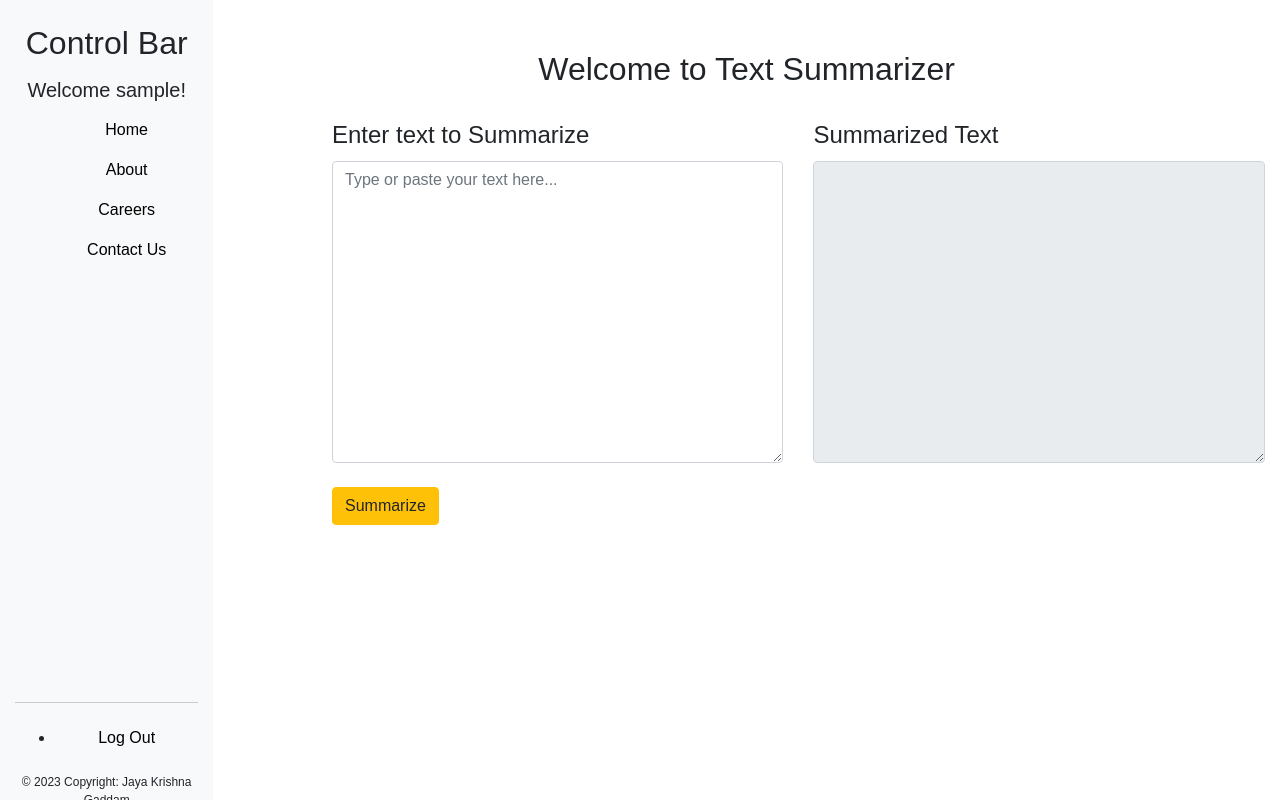
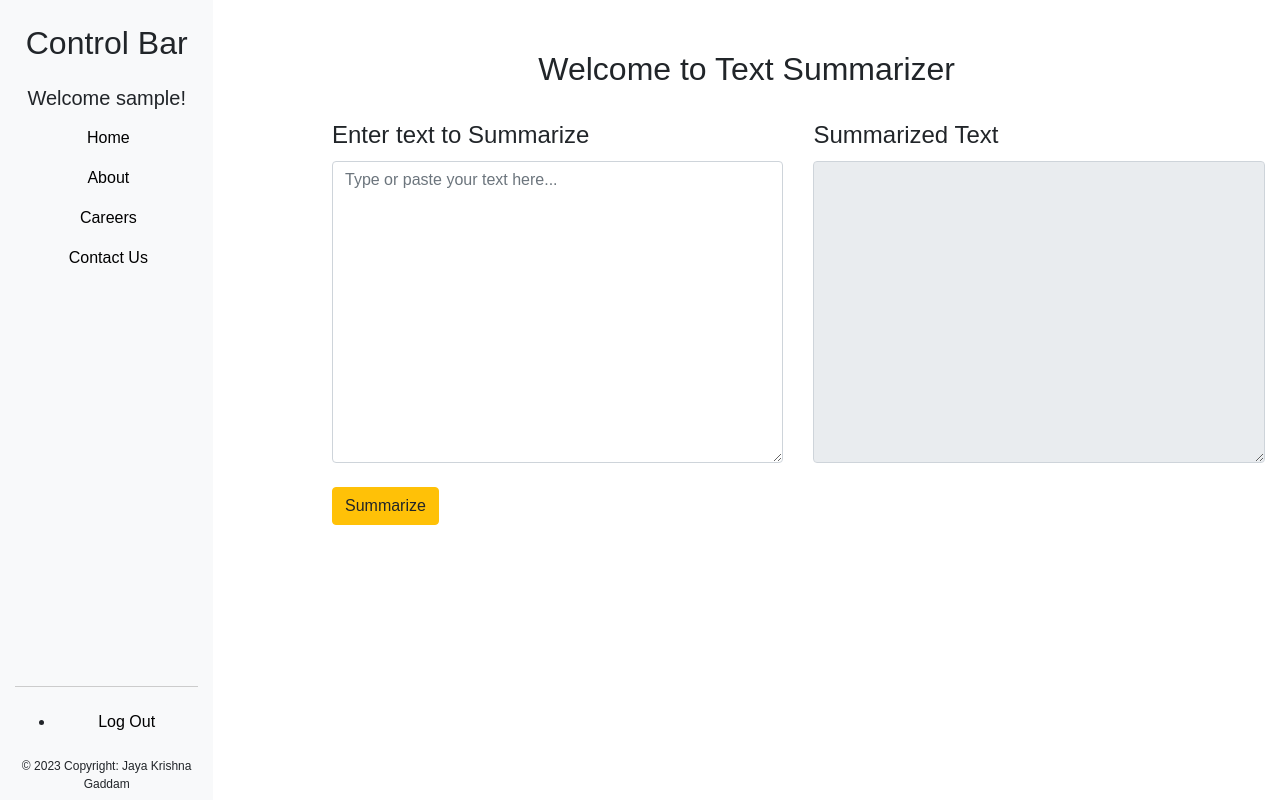
Before and after one commit to jayakrishnagaddam/Text-Summarization, a Flask app: a page that uses templates/homepage.html in a window 1280 px wide. Run offline with Flask 3, Linux system fonts and the light colour scheme; some libraries are stand-ins or nearby versions.

Commit message:
enhanced

```diff
--- a/requirements.txt
+++ b/requirements.txt
@@ -4,3 +4,4 @@ flask-pymongo
 transformers
 pipeline
 Tensorflow
+PyTorch
--- a/templates/homepage.html
+++ b/templates/homepage.html
@@ -89,9 +89,9 @@
             <!-- Left Sidebar -->
             <div class="col-md-2 bg-light left-sidebar">
                 <h2 class="mt-4 text-center">Control Bar</h2>
-                <div class="mt-3">
+                <div class="mt-4">
                     <h5 class="text-center">Welcome {{ name }}!</h5>
-                    <ul id="ulid" class="contents-list text-center">
+                    <ul id="ulid" class="contents-list text-center" style="position:relative; left: -10%;">
                         <li id="liid" class="mt-3">
                             <a style="text-decoration: none; color: black;" href="{{ url_for('home') }}">Home</a>
                         </li>
@@ -107,7 +107,7 @@
                     </ul>
                 </div>
 
-                <div class="text-center mb-4" style="position: relative; top: 53%;">
+                <div class="text-center mb-4" style="position: relative; top: 50%;">
                     <p class="upgrade-item"></p>
                     <ul>
                         <li class="mt-2">
```
